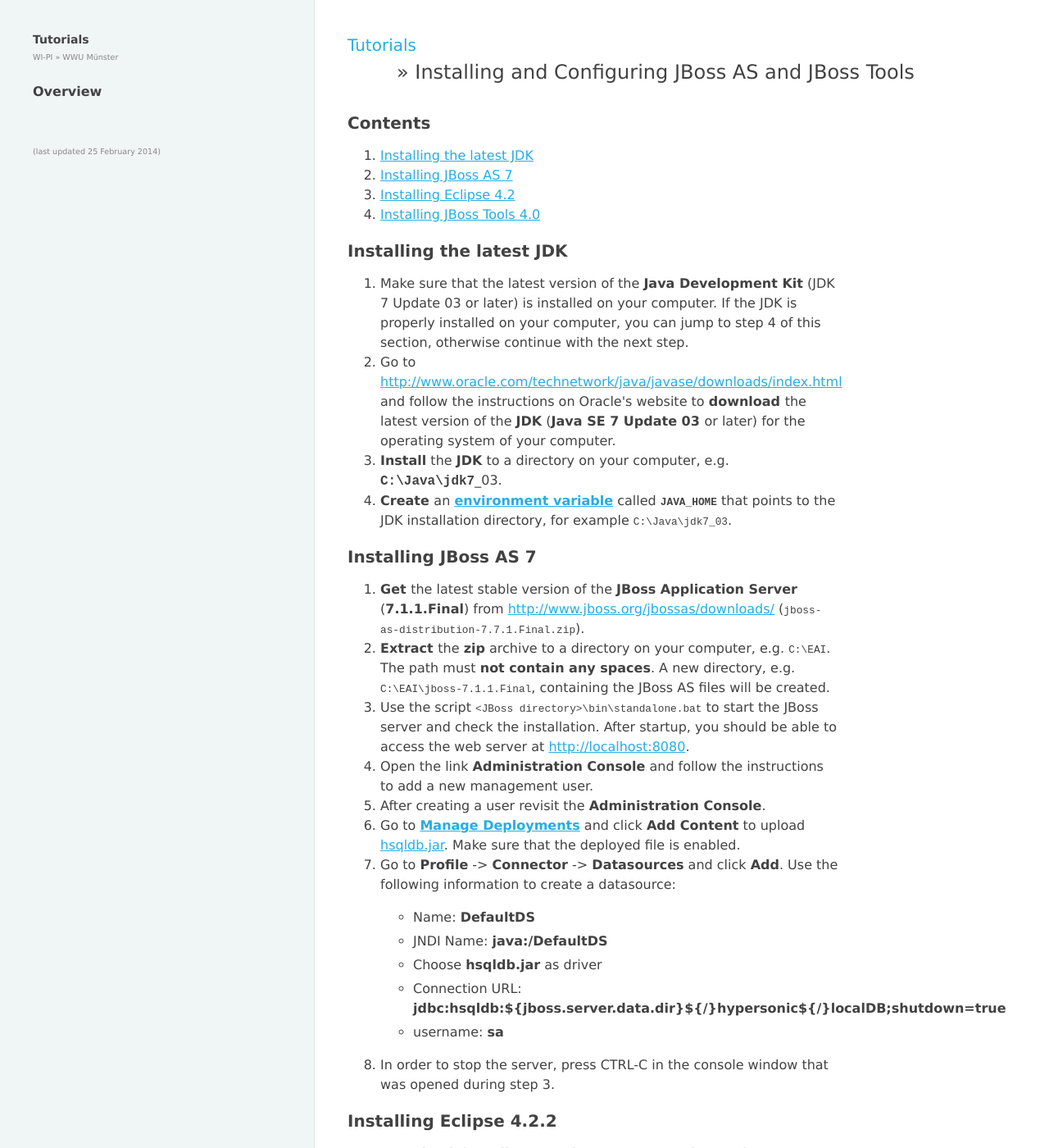
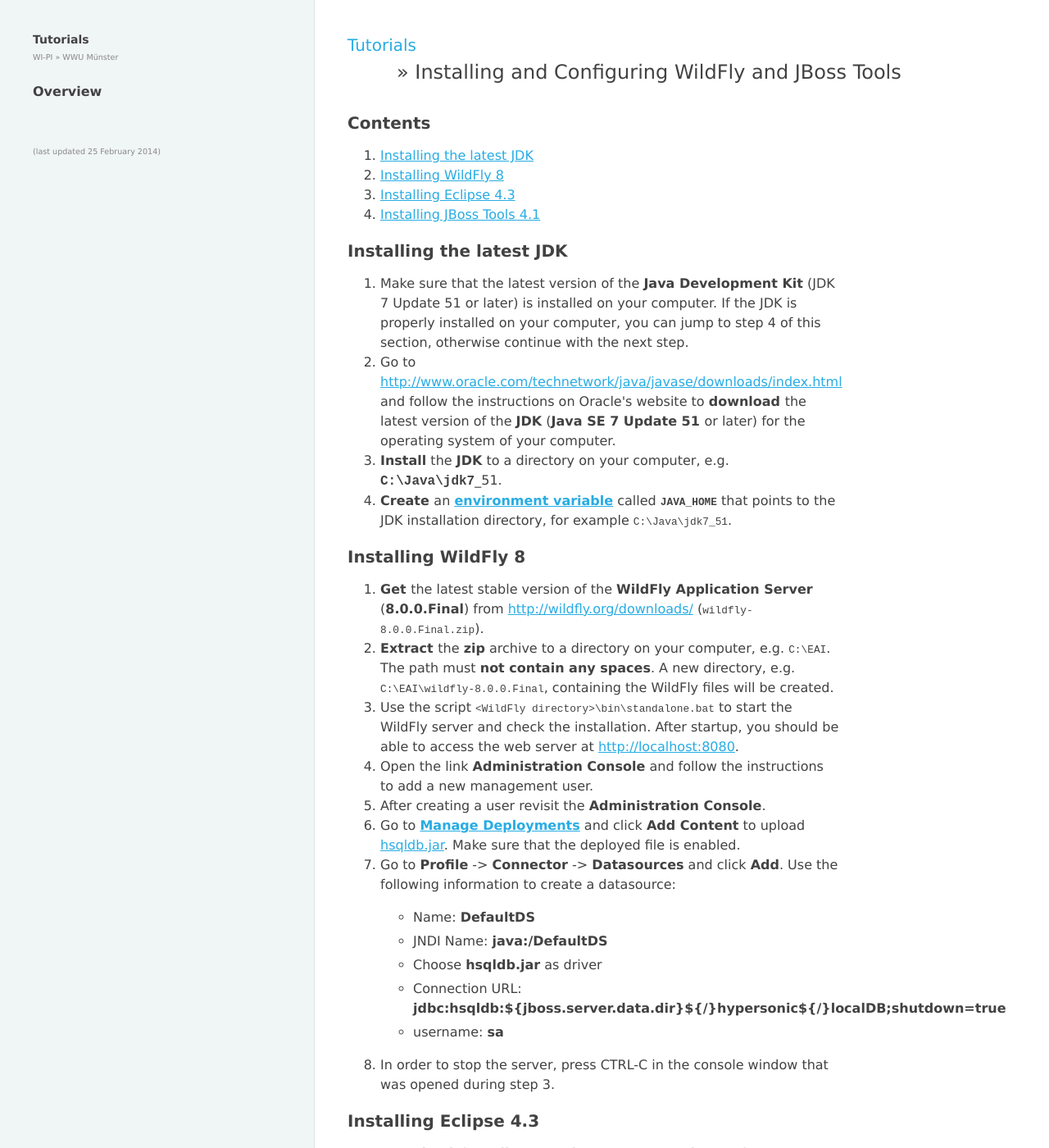
Before and after one commit to wwu-pi/tutorials, a Jekyll site: the page built from lectures/eai/010_tutorial_jboss_setup.html, in a window 1280 px wide and 1400 px high. Shown: the whole window at 82% size. Built offline with Jekyll 4.4.1, drawn with Linux system fonts in a browser that asks for light colours; some of the changed text lies outside the part shown.

Commit message:
Update tutorial to reflect latest releases
This regards Java, Eclipse, WildFly (as the successor of JBoss AS), and
JBoss Tools.

```diff
--- a/lectures/eai/010_tutorial_jboss_setup.html
+++ b/lectures/eai/010_tutorial_jboss_setup.html
@@ -1,26 +1,26 @@
 ---
 layout: recipe
-title: Installing and Configuring JBoss AS and JBoss Tools
+title: Installing and Configuring WildFly and JBoss Tools
 ---
 <h3>Contents</h3>
 <ol>
 <li><a href="#jdk">Installing the latest JDK</a></li>
-<li><a href="#jboss">Installing JBoss AS 7</a></li>
-<li><a href="#eclipse">Installing Eclipse 4.2</a></li>
-<li><a href="#jbosstools">Installing JBoss Tools 4.0</a></li>
+<li><a href="#wildfly">Installing WildFly 8</a></li>
+<li><a href="#eclipse">Installing Eclipse 4.3</a></li>
+<li><a href="#jbosstools">Installing JBoss Tools 4.1</a></li>
 </ol>
 <h3><a id="jdk" name="jdk"></a>Installing the latest JDK</h3>
 <ol>
-<li>Make sure that the latest version of the <b>Java Development Kit</b> (JDK 7 Update 03 or later) is installed on your computer. If the JDK is properly installed on your computer, you can jump to step 4 of this section, otherwise continue with the next step.</li>
-<li>Go to <a href="http://www.oracle.com/technetwork/java/javase/downloads/index.html">http://www.oracle.com/technetwork/java/javase/downloads/index.html</a> and follow the instructions on Oracle's website to <b>download </b>the latest version of the <b>JDK</b> (<b>Java SE 7 Update 03 </b>or later) for the operating system of your computer.</li>
-<li><b>Install</b> the <b>JDK</b> to a directory on your computer, e.g. <b><tt>C:\Java\jdk7</tt></b>_03.</li>
-<li><b>Create </b>an <a class="int" href="#envvar"><b>environment variable</b></a> called <small><b><tt>JAVA_HOME</tt></b></small> that points to the JDK installation directory, for example <small><tt>C:\Java\jdk7_03</tt></small>. </li>
+<li>Make sure that the latest version of the <b>Java Development Kit</b> (JDK 7 Update 51 or later) is installed on your computer. If the JDK is properly installed on your computer, you can jump to step 4 of this section, otherwise continue with the next step.</li>
+<li>Go to <a href="http://www.oracle.com/technetwork/java/javase/downloads/index.html">http://www.oracle.com/technetwork/java/javase/downloads/index.html</a> and follow the instructions on Oracle's website to <b>download </b>the latest version of the <b>JDK</b> (<b>Java SE 7 Update 51 </b>or later) for the operating system of your computer.</li>
+<li><b>Install</b> the <b>JDK</b> to a directory on your computer, e.g. <b><tt>C:\Java\jdk7</tt></b>_51.</li>
+<li><b>Create </b>an <a class="int" href="#envvar"><b>environment variable</b></a> called <small><b><tt>JAVA_HOME</tt></b></small> that points to the JDK installation directory, for example <small><tt>C:\Java\jdk7_51</tt></small>. </li>
 </ol>
-<h3><b><a id="jboss" name="jboss"></a>Installing JBoss AS 7</b></h3>
+<h3><b><a id="wildfly" name="wildfly"></a>Installing WildFly 8</b></h3>
 <ol>
-<li><b>Get </b>the latest stable version of the <b>JBoss Application Server</b> (<strong>7.1.1.Final</strong>) from <a href="http://www.jboss.org/jbossas/downloads/">http://www.jboss.org/jbossas/downloads/</a> (<small><tt>jboss-as-distribution-7.7.1.Final.zip</tt></small>).</li>
-<li><b>Extract </b>the <b>zip</b> archive to a directory on your computer, e.g. <small><tt>C:\EAI</tt></small>. The path must <b>not contain any spaces</b>. A new directory, e.g. <small><tt>C:\EAI\jboss-7.1.1.Final</tt></small>, containing the JBoss AS files will be created.</li>
-<li>Use the script <small><tt>&lt;JBoss directory&gt;\bin\standalone.bat</tt></small> to start the JBoss server and check the installation. After startup, you should be able to access the web server at <a href="http://localhost:8080">http://localhost:8080</a>.</li>
+<li><b>Get </b>the latest stable version of the <b>WildFly Application Server</b> (<strong>8.0.0.Final</strong>) from <a href="http://wildfly.org/downloads/">http://wildfly.org/downloads/</a> (<small><tt>wildfly-8.0.0.Final.zip</tt></small>).</li>
+<li><b>Extract </b>the <b>zip</b> archive to a directory on your computer, e.g. <small><tt>C:\EAI</tt></small>. The path must <b>not contain any spaces</b>. A new directory, e.g. <small><tt>C:\EAI\wildfly-8.0.0.Final</tt></small>, containing the WildFly files will be created.</li>
+<li>Use the script <small><tt>&lt;WildFly directory&gt;\bin\standalone.bat</tt></small> to start the WildFly server and check the installation. After startup, you should be able to access the web server at <a href="http://localhost:8080">http://localhost:8080</a>.</li>
 <li>Open the link <b>Administration Console</b> and follow the instructions to add a new management user.</li>
 <li>After creating a user revisit the <b>Administration Console</b>.</li>
 <li>Go to <a href="http://localhost:9990/console/App.html#deployments"><b>Manage Deployments</b></a> and click <b>Add Content</b> to upload <a href="hsqldb.jar">hsqldb.jar</a>. Make sure that the deployed file is enabled.</li>
@@ -35,26 +35,26 @@
 </li>
 <li>In order to stop the server, press CTRL-C in the console window that was opened during step 3.</li>
 </ol>
-<h3><a id="eclipse" name="eclipse"></a>Installing Eclipse 4.2.2</h3>
+<h3><a id="eclipse" name="eclipse"></a>Installing Eclipse 4.3</h3>
 <ol>
-<li><b>Download </b>the <b>Eclipse IDE for Java EE Developers</b> for your operating system (version 4.2.2, <i>Juno SR2</i>) from <a href="http://www.eclipse.org/downloads/packages/eclipse-ide-java-ee-developers/junosr2">http://www.eclipse.org/downloads/packages/eclipse-ide-java-ee-developers/junosr2</a>.</li>
-<li><b>Extract </b>the downloaded <b>archive</b>, e.g. <small><tt>eclipse-jee-juno-SR2-win32-x86_64.zip</tt></small>, to a directory on your computer, e.g. <small><tt>C:\EAI</tt></small>. This will create a sub directory, like <small><tt>C:\EAI\eclipse</tt></small>.</li>
+<li><b>Download </b>the <b>Eclipse IDE for Java EE Developers</b> for your operating system (version 4.3.1, <i>Kepler SR1</i>) from <a href="http://www.eclipse.org/downloads/packages/eclipse-ide-java-ee-developers/keplersr1">http://www.eclipse.org/downloads/packages/eclipse-ide-java-ee-developers/keplersr1</a>.</li>
+<li><b>Extract </b>the downloaded <b>archive</b>, e.g. <small><tt>eclipse-jee-kepler-SR1-win32-x86_64.zip</tt></small>, to a directory on your computer, e.g. <small><tt>C:\EAI</tt></small>. This will create a sub directory, like <small><tt>C:\EAI\eclipse</tt></small>.</li>
 <li><b>Start Eclipse</b>. The <small><tt>eclipse.exe</tt></small> is located in the installation directory. Wait for the "Workspace Launcher" window to pop up and <b>select a workspace directory</b>, for example <small><tt>C:\EAI\projects</tt></small>. This path must <b>not contain any spaces </b>either. The workspace directory is where all your projects will be stored. You may check the "Use this as the default and do not ask again" box to avoid this dialog from appearing on the next start. Click <b>"OK"</b> to close the dialog and get to the workbench window.</li>
 </ol>
-<h3><a id="jbosstools" name="jbosstools"></a>Installing JBoss Tools 4.0 for Eclipse</h3>
+<h3><a id="jbosstools" name="jbosstools"></a>Installing JBoss Tools 4.1 for Eclipse</h3>
 <ol>
 <li><b>Select "Help-&gt;Eclipse Marketplace..."</b> from the Eclipse menu bar. Choose "Eclipse Marketplace" if prompted for a marketplace catalog.</li>
-<li>Search for "JBoss Tools" and <b>install JBoss Tools (Juno)</b>, version 4.0.x.</li>
+<li>Search for "JBoss Tools" and <b>install JBoss Tools (Kepler)</b>, version 4.1.x.</li>
 <li>Wait until "Calculating requirements..." has finished and make sure that all features are checked, then <b>click "Next"</b>.</li>
 <li><b>Accept the license agreements</b> and click <b>"Finish"</b>.</li>
 <li>When the download is complete, a security warning regarding "Unsigned content" will appear. <b>Accept with "OK"</b> to begin with the installation.</li>
 <li>When prompted to do so, <b>"Restart Now"</b>.</li>
 <li>After <b>closing </b>the <b>"Welcome" window</b> you will see the "Java EE" perspective. The selected perspective is indicated in the upper right corner as shown in the following figure:<br /> <img src="images/eclipse_jee_perspective.png" alt="" width="293" height="153" /><br /> If the Java EE button is not visible you can change to the Java EE perspective via "Window-&gt;Open Perspective-&gt;Other..." . In the "Open Perspective" dialog double click the Java EE entry.</li>
 <li><b>Activate </b>the <b>"Servers" view</b> tab in the lower right of the window. <b>Right-click</b> the empty area and <b>select "New-&gt;Server"</b> as shown in this screenshot:<br /> <a href="eclipse_server_view.png"><img src="images/eclipse_server_view.png" alt="" width="523" height="120" /></a></li>
-<li>In the "New Server" window select <b>"JBoss AS 7.1"</b> (from the JBoss Community category) <b>as server type</b> and click <b>"Next"</b>.<br /> <img src="images/eclipse_new_server.png" alt="" width="500" height="571" /><br /> <b>Set</b> the <b>"Home Directory"</b> entry to the installation directory of the JBoss AS, e.g. <small><tt>C:\EAI\jboss-7.1.1.Final</tt></small>, and <b>click "Finish"</b>.</li>
-<li>In the "Servers" view <b>select the newly created server</b> and click the green <b>start button</b>.<br /> <img src="images/eclipse_server_start.png" alt="" width="600" height="83" /><br /> A new "Console" view will open showing the startup logs of the JBoss AS.</li>
+<li>In the "New Server" window select <b>"WildFly 8"</b> (from the JBoss Community category) <b>as server type</b> and click <b>"Next"</b>.<br /> <img src="images/eclipse_new_server.png" alt="" width="500" height="571" /><br /> <b>Set</b> the <b>"Home Directory"</b> entry to the installation directory of the WildFly AS, e.g. <small><tt>C:\EAI\wildfly-8.0.0.Final</tt></small>, and <b>click "Finish"</b>.</li>
+<li>In the "Servers" view <b>select the newly created server</b> and click the green <b>start button</b>.<br /> <img src="images/eclipse_server_start.png" alt="" width="600" height="83" /><br /> A new "Console" view will open showing the startup logs of the WildFly AS.</li>
 </ol>
-<p>Congratulations, you have successfully installed JBoss AS and JBoss Tools!<br /> Continue with the <a class="int" href="020_tutorial_jboss_project.html">setup of your first Java EE project</a>.<br /></p>
+<p>Congratulations, you have successfully installed WildFly and JBoss Tools!<br /> Continue with the <a class="int" href="020_tutorial_jboss_project.html">setup of your first Java EE project</a>.<br /></p>
 <h3><a id="envvar" name="envvar"></a>How To Set Environment Variables</h3>
 <ul>
 <li><b>Windows XP</b>: Open the Control Panel (<i>Systemsteuerung</i>) from the Start Menu, switch to Classic View (<i>Klassische Ansicht</i>) if necessary, open the System Control Panel applet (<i>System</i>), select the Advanced tab (<i>Erweitert</i>), and click on the Environment Variables button (<i>Umgebungsvariablen</i>).</li>
```
Also changed, not shown: lectures/eai/020_tutorial_jboss_project.html (+6 -6 lines).
